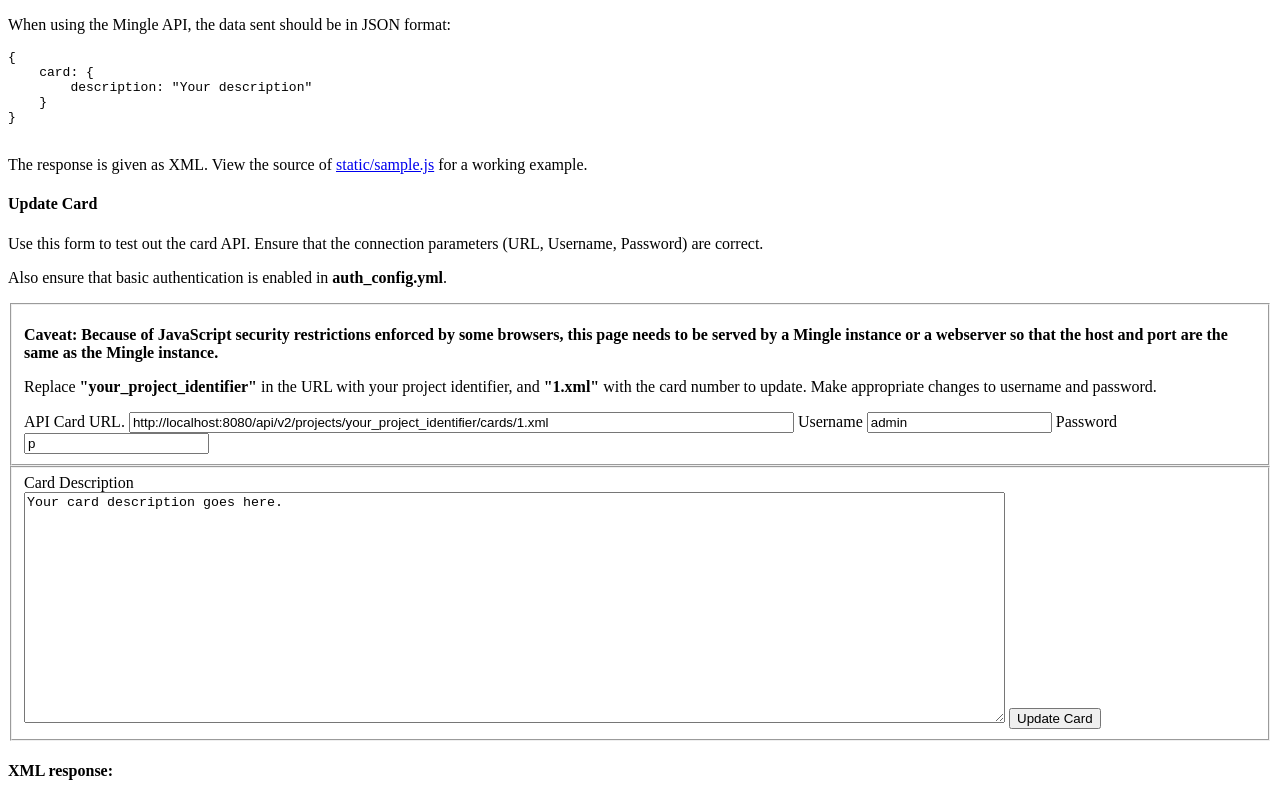
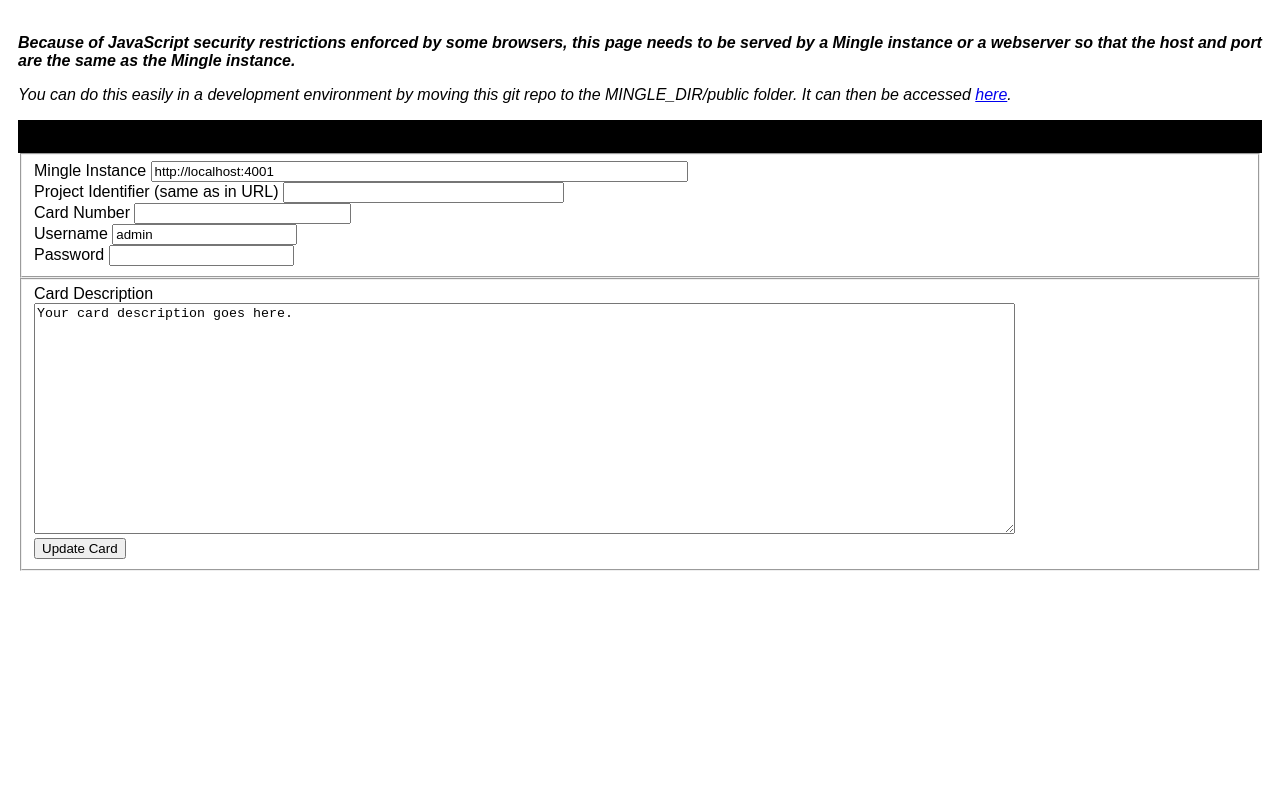
Before and after one commit to Norqy/mingle-api-js-demo, a plain HTML site: page index.html in a window 1280 px wide. Drawn offline with Linux system fonts and the light colour scheme.

Commit message:
improved the look and feel of the sample page

```diff
--- a/index.html
+++ b/index.html
@@ -5,61 +5,84 @@
         <script src="static/lib/jquery-1.7.2.min.js" type="text/javascript"></script>
         <script src="static/lib/jquery.base64.min.js" type="text/javascript"></script>
         <script src="static/sample.js" type="text/javascript"></script>
+
+        <style type="text/css">
+          body {
+            padding: 10px;
+            font-family: sans-serif;
+          }
+
+          .diagnostics {
+            padding: 10px;
+            font-weight: bold;
+            background: black;
+            color: GreenYellow;
+            font-family:monospace;
+          }
+
+          .diagnostics .error {
+            color: OrangeRed;
+          }
+
+          .diagnostics a {
+            color: white;
+          }
+
+          .diagnostics a.visited {
+            color: gray;
+          }
+
+          .notice {
+            font-style: italic;
+          }
+
+          form label {
+            display: block;
+          }
+
+        </style>
     </head>
 
-    <body>
-        <p>When using the Mingle API, the data sent should be in JSON format:</p>
-
-        <pre>
-{
-    card: {
-        description: "Your description"
-    }
-}
-        </pre>
-        <p>
-            The response is given as XML. View the source of <a href="static/sample.js">static/sample.js</a> for a
-            working example.
-        </p>
-
-        <h4>Update Card</h4>
-
-        <p>
-            Use this form to test out the card API. Ensure that the connection parameters (URL, Username, Password) are
-            correct.
-        </p>
-
-        <p>
-            Also ensure that basic authentication is enabled in <strong>auth_config.yml</strong>.
-        </p>
-
-        <form id="update_card_form" action="">
-
-            <fieldset>
+    <div class="notice">
       <p>
           <strong>
-                        Caveat: Because of JavaScript security restrictions enforced by some browsers, this page
+              Because of JavaScript security restrictions enforced by some browsers, this page
               needs to be served by a Mingle instance or a webserver so that the host and port are the same as
               the Mingle instance.
           </strong>
       </p>
 
       <p>
-                    Replace <strong>"your_project_identifier"</strong> in the URL with your project identifier, and
-                    <strong>"1.xml"</strong> with the card number to update. Make appropriate changes to username and
-                    password.
+        You can do this easily in a development environment by moving this git repo
+        to the MINGLE_DIR/public folder.  It can then be accessed <a id="link_to_self" href="http://localhost:4001/mingle-api-js-demo/index.html">here</a>.
       </p>
+    </div>
 
+      <div class="diagnostics">
+        <p class="error" id="error"/>
+        <p id="result"/>
+      </div>
+
+      <form id="update_card_form" action="">
+
+          <fieldset>
               <label>
-                    API Card URL.
-                    <input id="api_url" type="text" size="80"
-                           value="http://localhost:8080/api/v2/projects/your_project_identifier/cards/1.xml"/>
+                  Mingle Instance
+                  <input id="mingle_instance" type="text" size="64" value="http://localhost:4001"/>
+              </label>
+              <label>
+                  Project Identifier (same as in URL)
+                  <input id="project_identifier" type="text" size="32"/>
+              </label>
+              <label>
+                  Card Number
+                  <input id="card_number" type="text" size="24"/>
               </label>
               <label>
                   Username <input id="api_username" type="text" value="admin"/>
               </label>
               <label>
-                    Password <input id="api_password" type="text" value="p"/>
+                  Password <input type="password" id="api_password"/>
               </label>
           </fieldset>
 
@@ -71,9 +94,6 @@
               <input type="submit" value="Update Card"/>
           </fieldset>
       </form>
-
-        <h4>XML response:</h4>
-        <pre id="result"></pre>
   </body>
 
 </html>
--- a/static/sample.js
+++ b/static/sample.js
@@ -33,9 +33,14 @@ $(document).ready(function() {
         });
     };
 
+    $("#mingle_instance").blur(function(e) {
+      $('#link_to_self').attr('href', $('#mingle_instance').val() + '/mingle-api-js-demo/index.html');
+    });
+
     $("#update_card_form").submit(function(e) {
-        var url = $("#api_url").val();
+        var url = $("#mingle_instance").val() + '/api/v2/projects/' + $("#project_identifier").val() + "/cards/" + $("#card_number").val() + ".xml";
         var desc = $("#description").val();
+
         var user = $("#api_username").val();
         var pass = $("#api_password").val();
 
@@ -58,12 +63,14 @@ $(document).ready(function() {
                 xhr.setRequestHeader("Authorization", auth_token(user, pass));
             },
             success: function(data) {
-                $("#result").text(data);
+                $("#error").text("");
+                $("#result").text("Response: " + data);
                 log('success!');
             },
             error: function(request, textStatus, errorThrown) {
-                var message = "Error updating card: " + textStatus + ", " + errorThrown;
-                $("#result").text(message);
+                var message = "Error updating card: " + errorThrown;
+                message += '<p>Note: ensure basic authentication is enabled (<a href="http://www.thoughtworks-studios.com/docs/mingle/current/help/configuring_mingle_authentication.html">instructions</a>)</p>';
+                $("#error").html(message);
                 log('Error!');
             }
         });
```
Lines whose indentation alone changed are shown as unchanged.
